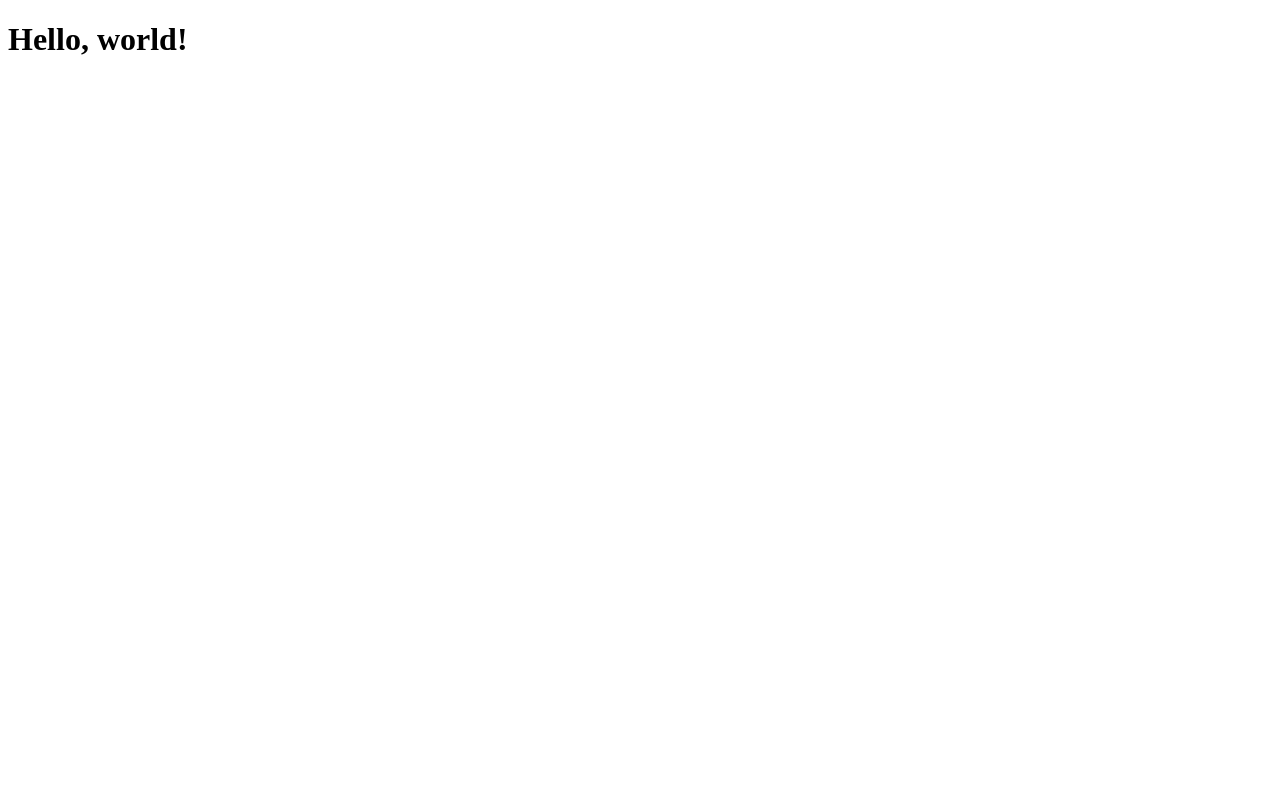
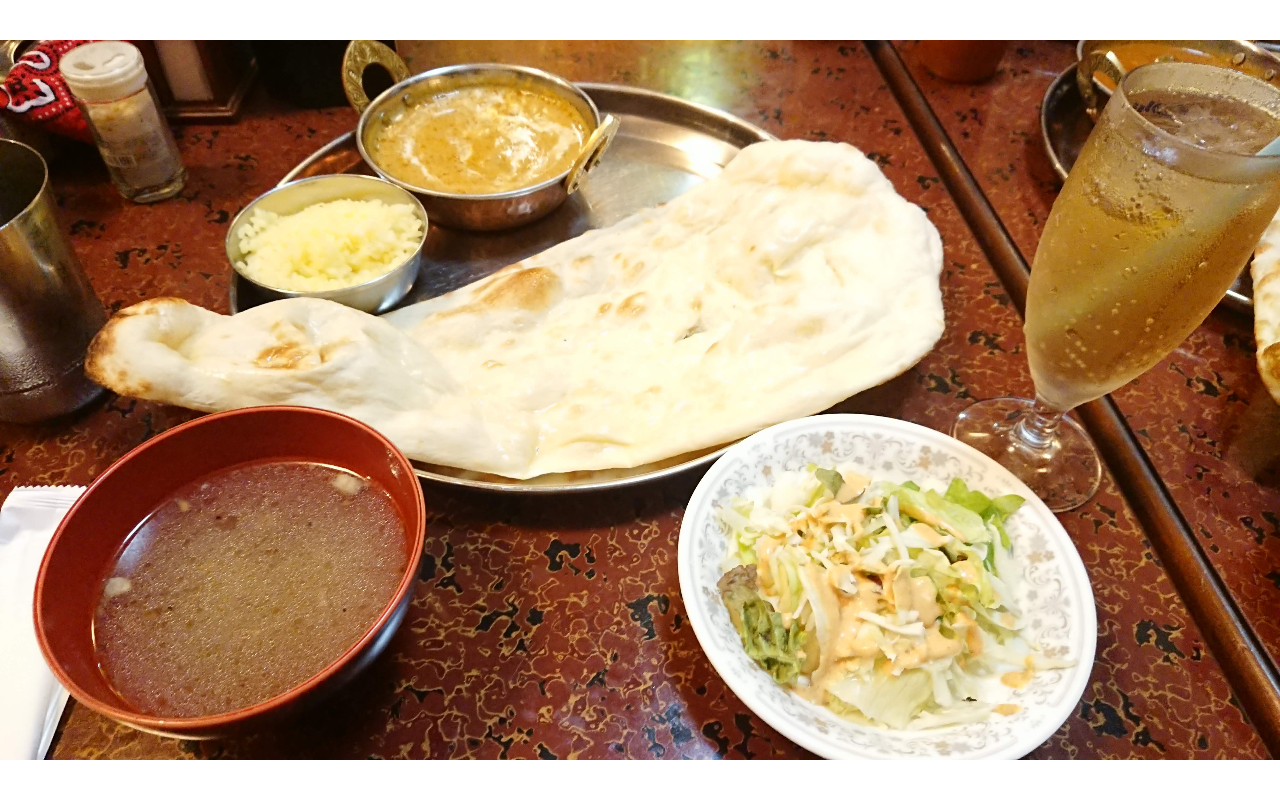
Before and after one commit to ProvinDevs/2020vol5-frontend, a React app: page / in a window 1280 px wide. Built offline with nearby package versions, Linux system fonts and the light colour scheme.

Commit message:
feat: add sample run code

```diff
--- a/src/App.module.scss
+++ b/src/App.module.scss
@@ -1,3 +1,7 @@
-.hello-world {
-  font-size: 3rem;
+.editor_wrapper {
+  width: 100%;
+  height: 100%;
+  display: grid;
+  place-items: center;
+  position: absolute;
 }
--- a/src/App.tsx
+++ b/src/App.tsx
@@ -1,11 +1,14 @@
 import type { FC } from "react";
 
+import Editor from "./components/Editor";
+
+import mockedImage from "./mock/image.jpg";
 import styles from "./App.module.scss";
 
 const App: FC = () => {
   return (
-    <div>
-      <h1 className={styles["helloWorld"]}>Hello, world!</h1>
+    <div className={styles["editor_wrapper"]}>
+      <Editor backgroundImagePath={mockedImage} />
     </div>
   );
 };
--- /dev/null
+++ b/src/components/Editor.module.scss
@@ -0,0 +1,5 @@
+.editor {
+  object-fit: contain;
+  max-height: 100%;
+  max-width: 100%;
+}
--- a/src/components/Editor.tsx
+++ b/src/components/Editor.tsx
@@ -3,6 +3,8 @@ import { useRef, useEffect } from "react";
 
 import { Scene } from "../lib/editor/Scene";
 import { Background } from "../lib/editor/objects";
+
+import styles from "./Editor.module.scss";
 
 type Props = {
   backgroundImagePath: string;
@@ -29,7 +31,7 @@ const Editor: FC<Props> = ({ backgroundImagePath }) => {
     return () => cancelAnimationFrame(requestId);
   }, [canvasRef, backgroundImagePath]);
 
-  return <canvas ref={canvasRef} />;
+  return <canvas className={styles["editor"]} ref={canvasRef} />;
 };
 
 export default Editor;
--- /dev/null
+++ b/src/global.scss
@@ -0,0 +1,4 @@
+* {
+  margin: 0;
+  padding: 0;
+}
--- a/src/index.tsx
+++ b/src/index.tsx
@@ -2,4 +2,6 @@ import { render } from "react-dom";
 
 import App from "./App";
 
+import "./global.scss";
+
 render(<App />, document.getElementById("root"));
```
Also changed, not shown: src/mock/image.jpg (added).
